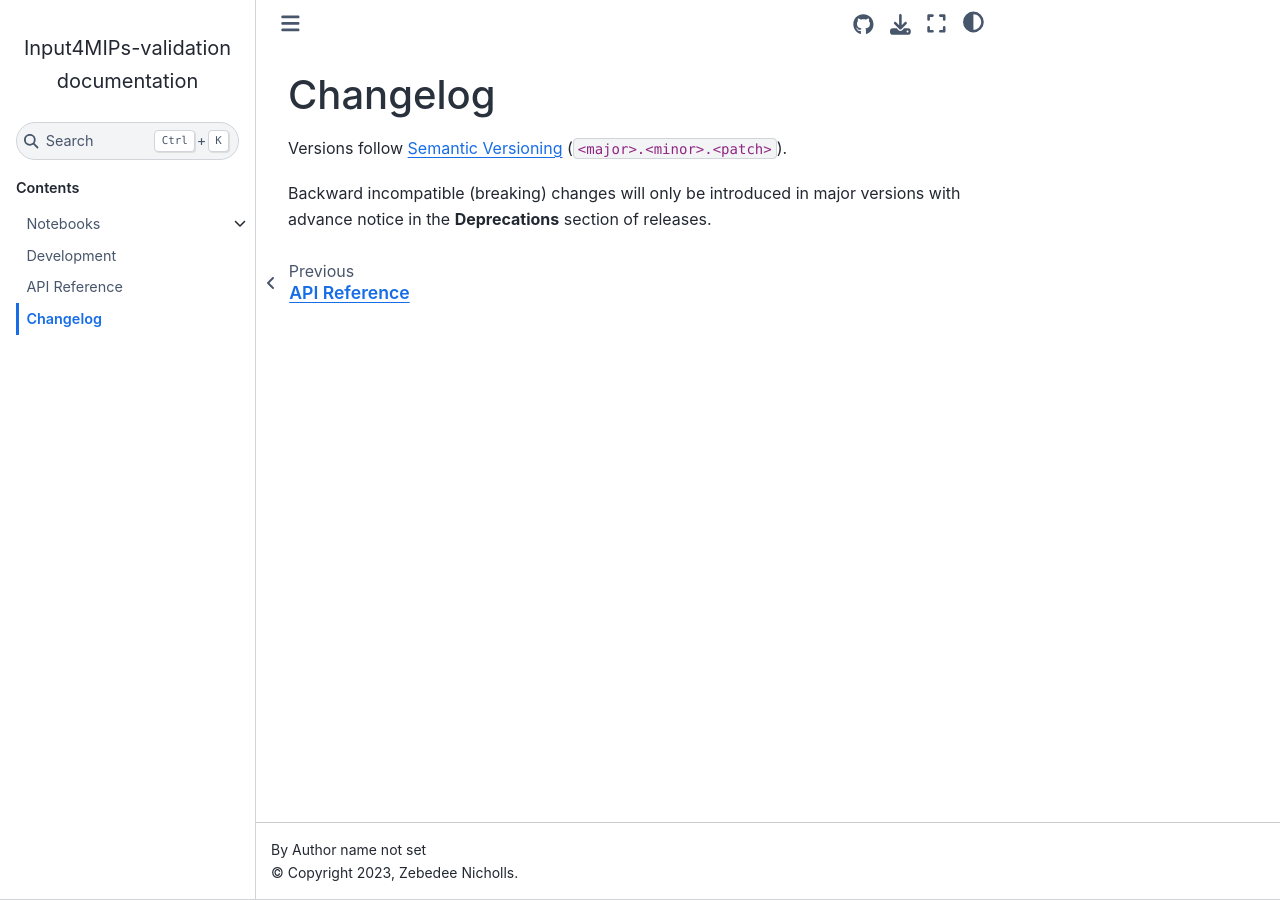
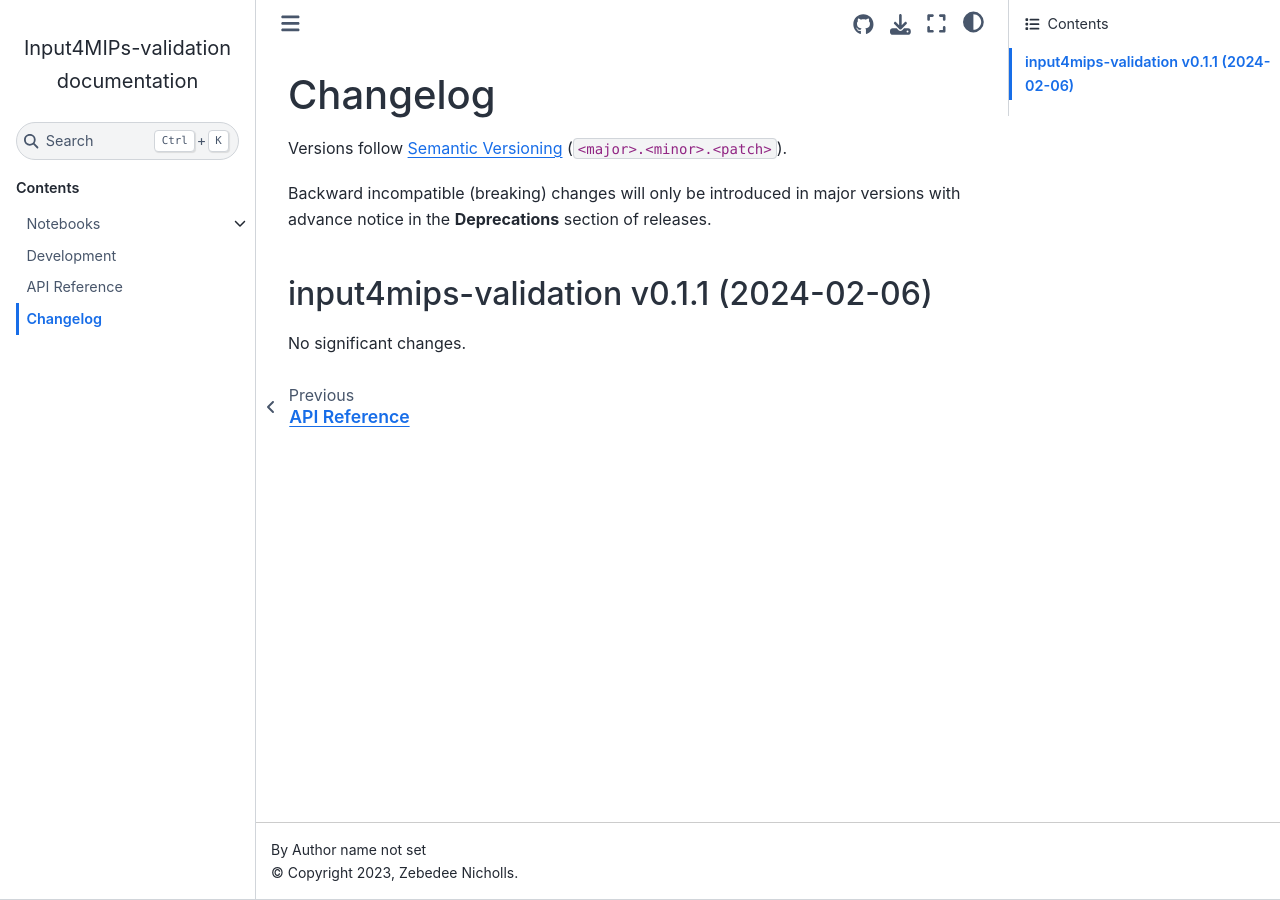
Before and after one commit to climate-resource/input4mips_validation, a Sphinx documentation site: the page built from docs/source/changelog.md, in a window 1280 px wide. Built offline with Sphinx 7.4.7 and the Sphinx Book theme 1.1.4, drawn with Linux system fonts in a browser that asks for light colours; pages that are not in the unit, such as notebooks, are missing from menus.

Commit message:
bump: version 0.1.0 -> 0.1.1

```diff
--- a/docs/source/changelog.md
+++ b/docs/source/changelog.md
@@ -18,3 +18,8 @@ of rst and use slightly different categories.
 -->
 
 <!-- towncrier release notes start -->
+
+## input4mips-validation v0.1.1 (2024-02-06)
+
+
+No significant changes.
--- a/pyproject.toml
+++ b/pyproject.toml
@@ -1,6 +1,6 @@
 [tool.poetry]
 name = "input4mips-validation"
-version = "0.1.0"
+version = "0.1.1"
 description = "Validation of input4MIPs data (checking file formats, metadata etc.)."
 authors = ["Zebedee Nicholls <zebedee.nicholls@climate-resource.com>"]
 readme = "README.md"
```
